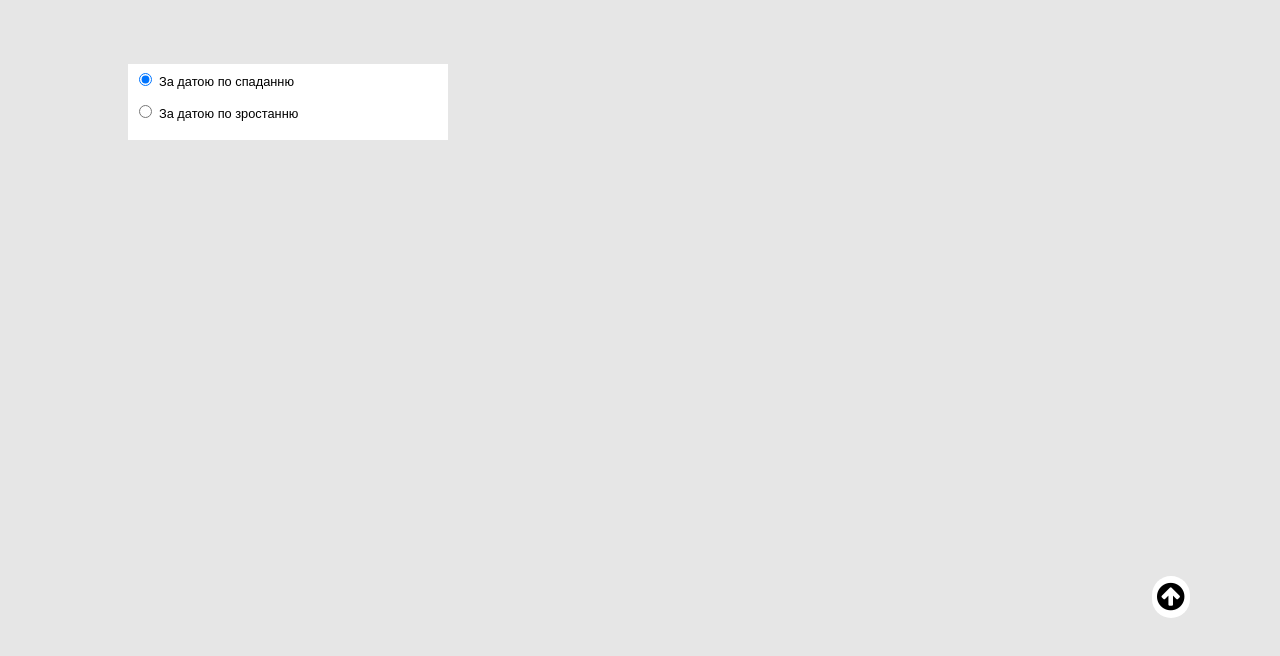
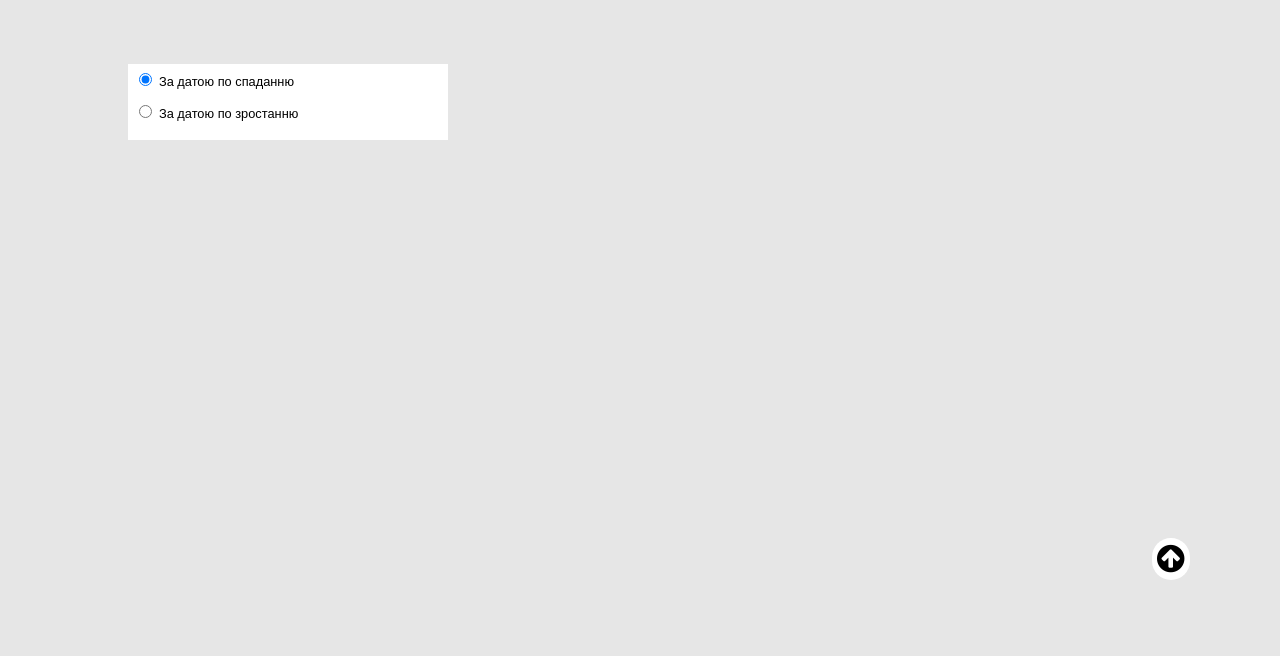
Before and after one commit to TamaraKovalchuk/DOM-API, a plain HTML site: page index.html in a window 1280 px wide. Drawn offline with Linux system fonts and the light colour scheme; no server answers.

Commit message:
фікс css

```diff
--- a/css/style.css
+++ b/css/style.css
@@ -11,7 +11,7 @@ body {
 }
 .start{
     position: fixed;
-    margin: 43vw 0 0 80vw;
+    margin: 40vw 0 0 80vw;
 }
 .date{
     margin-bottom: 1vw;
```
